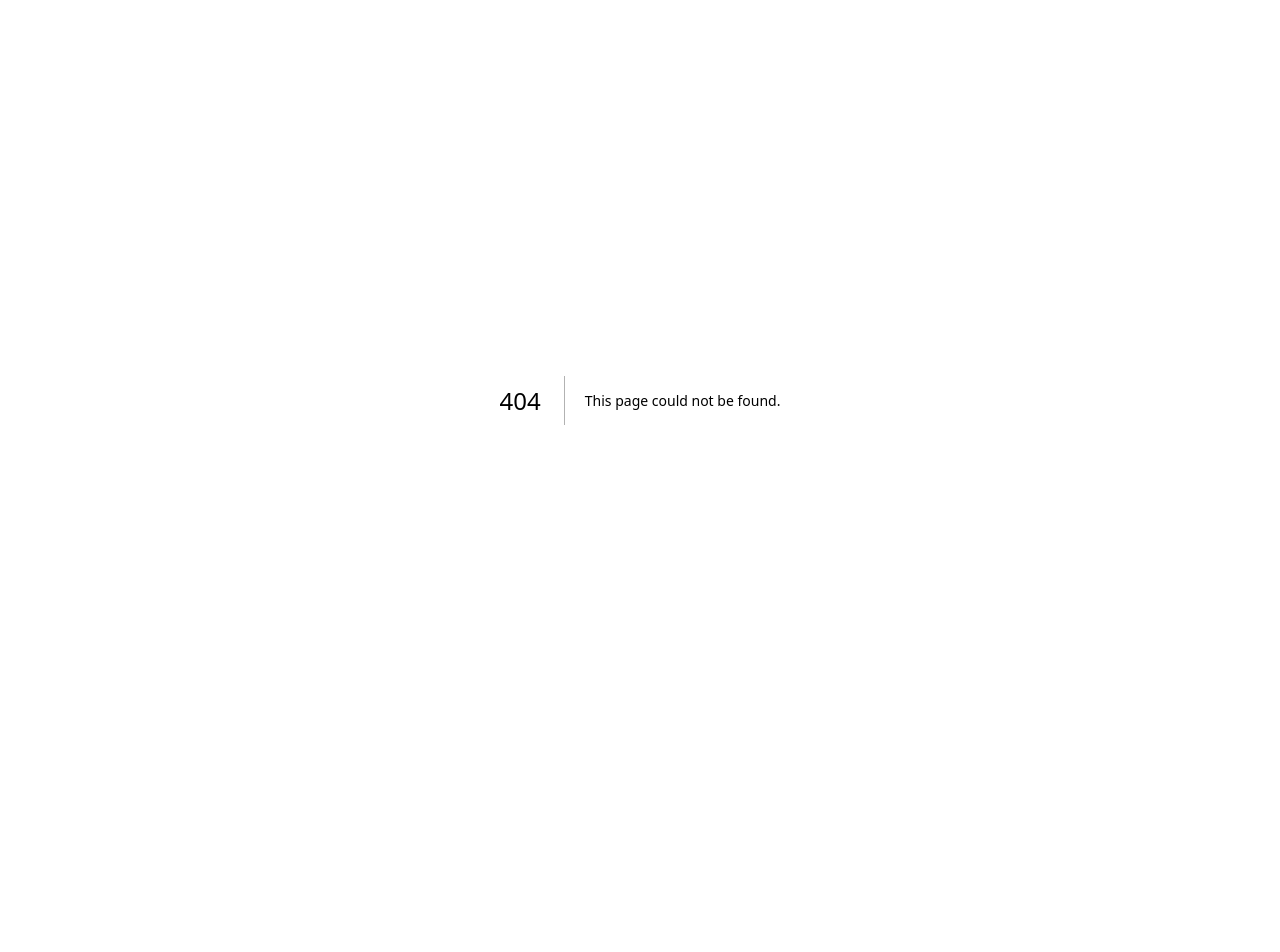
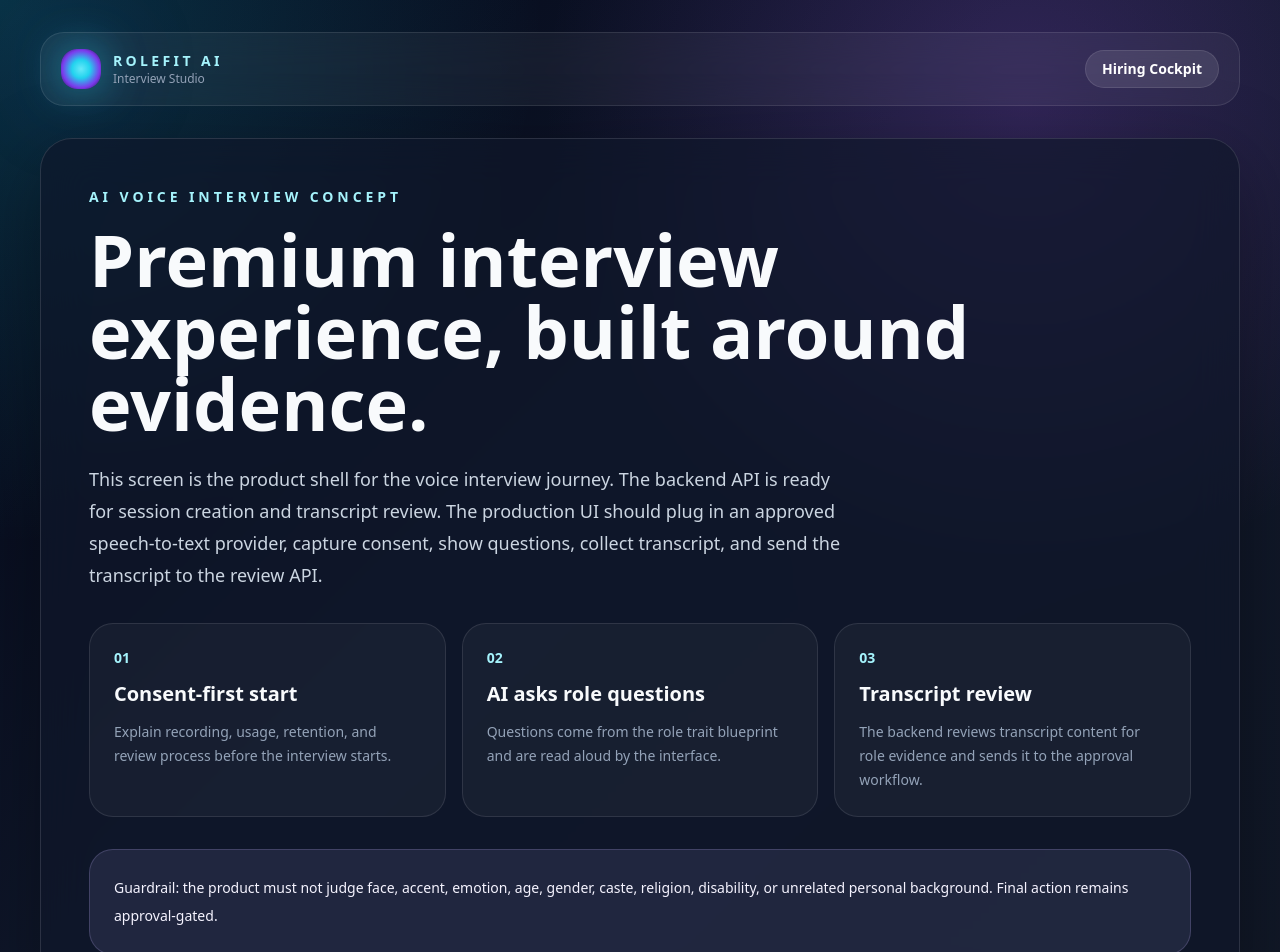
Before and after one commit to shivamgiri-sudo/RoleFit-AI, a Next.js app in the folder frontend/: page /voice-interview in a window 1280 px wide. Before the commit this address had no page. Shown: the top 952 px of the page. Before the commit the page ends 800 px from the top, so only its background shows below. Built offline with nearby package versions, Linux system fonts and the light colour scheme.

Commit message:
Add interview studio concept page

```diff
--- /dev/null
+++ b/frontend/app/voice-interview/page.tsx
@@ -0,0 +1,44 @@
+"use client";
+
+import Link from 'next/link';
+
+export default function VoiceInterviewPage() {
+  return (
+    <main className="mx-auto max-w-7xl px-6 py-8 md:px-10">
+      <div className="mb-8 flex items-center justify-between rounded-3xl border border-white/10 bg-white/5 px-5 py-4 backdrop-blur-xl">
+        <Link href="/" className="flex items-center gap-3">
+          <div className="voice-orb h-10 w-10 rounded-2xl" />
+          <div>
+            <p className="text-sm font-semibold uppercase tracking-[0.24em] text-cyan-200">RoleFit AI</p>
+            <p className="text-xs text-slate-400">Interview Studio</p>
+          </div>
+        </Link>
+        <Link href="/jobs" className="rounded-full border border-white/10 bg-white/10 px-4 py-2 text-sm font-semibold text-white">Hiring Cockpit</Link>
+      </div>
+
+      <section className="glass-panel rounded-[2rem] p-8 md:p-12">
+        <p className="text-sm font-semibold uppercase tracking-[0.28em] text-cyan-200">AI Voice Interview Concept</p>
+        <h1 className="mt-4 max-w-4xl text-5xl font-black leading-tight md:text-7xl">Premium interview experience, built around evidence.</h1>
+        <p className="mt-6 max-w-3xl text-lg leading-8 text-slate-300">
+          This screen is the product shell for the voice interview journey. The backend API is ready for session creation and transcript review. The production UI should plug in an approved speech-to-text provider, capture consent, show questions, collect transcript, and send the transcript to the review API.
+        </p>
+        <div className="mt-8 grid gap-4 md:grid-cols-3">
+          {[
+            ['1', 'Consent-first start', 'Explain recording, usage, retention, and review process before the interview starts.'],
+            ['2', 'AI asks role questions', 'Questions come from the role trait blueprint and are read aloud by the interface.'],
+            ['3', 'Transcript review', 'The backend reviews transcript content for role evidence and sends it to the approval workflow.'],
+          ].map(([num, title, body]) => (
+            <div key={num} className="rounded-3xl border border-white/10 bg-white/[0.04] p-6">
+              <p className="text-sm font-bold text-cyan-200">0{num}</p>
+              <h2 className="mt-3 text-xl font-bold">{title}</h2>
+              <p className="mt-3 text-sm leading-6 text-slate-400">{body}</p>
+            </div>
+          ))}
+        </div>
+        <div className="mt-8 rounded-3xl border border-violet-300/20 bg-violet-300/10 p-6 text-sm leading-7 text-violet-50">
+          Guardrail: the product must not judge face, accent, emotion, age, gender, caste, religion, disability, or unrelated personal background. Final action remains approval-gated.
+        </div>
+      </section>
+    </main>
+  );
+}
```
